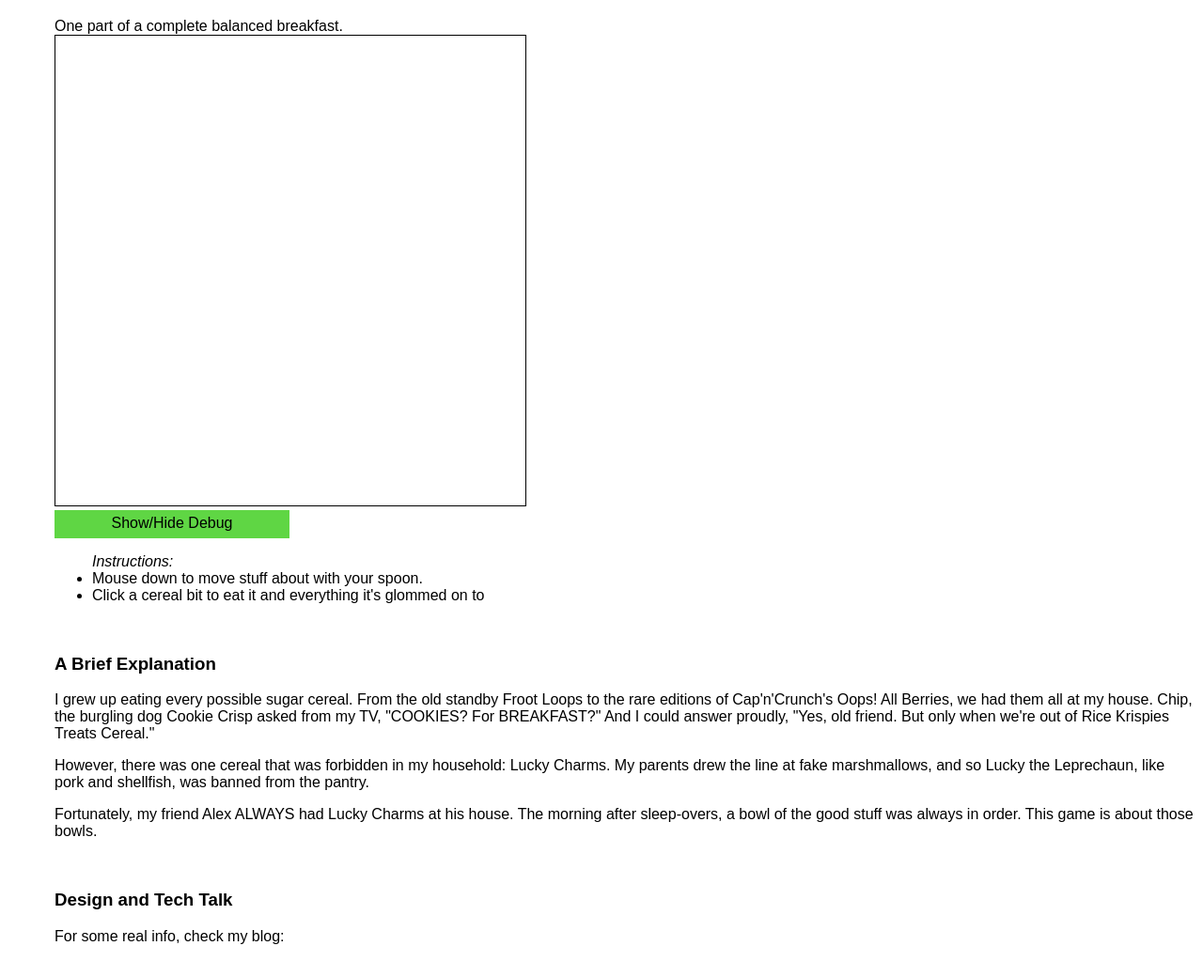
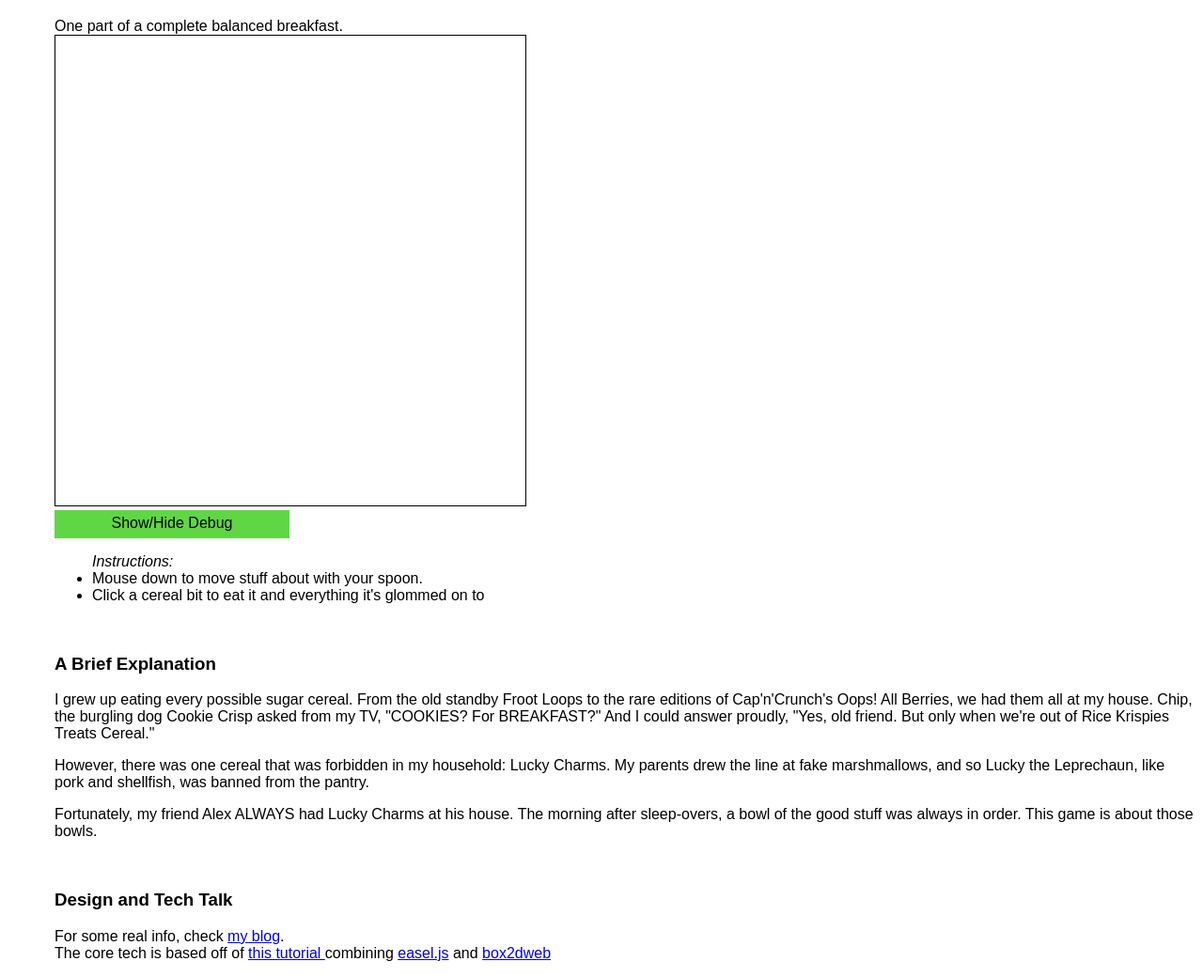
Before and after one commit to SamPotasz-zz/yuckyCharms, a plain HTML site: page index.html in a window 1280 px wide. Shown: the part 61-1101 px from the top of the page at 94% size. Drawn offline with Linux system fonts and the light colour scheme; a script that the page names is missing.

Commit message:
changes to links on index

```diff
--- a/index.html
+++ b/index.html
@@ -44,7 +44,15 @@
     <br/>
     <h3>Design and Tech Talk</h3>
     <p>
-        For some real info, check my blog: <a href=></a>
+        For some real info, check
+        <a href="http://codesmores.wordpress.com/category/yucky-charms/">my blog</a>.
+        <br/>
+        The core tech is based off of
+        <a href=http://www.luxanimals.com/blog/article/combining_easel_box2d target="_blank">
+            this tutorial
+        </a>
+         combining <a href=http://www.createjs.com/#!/EaselJS target="_blank">easel.js</a> and
+         <a href=http://code.google.com/p/box2dweb target="_blank">box2dweb</a>
     </p>
 
     <script type="text/javascript" src="libs/jquery-1.7.1.min.js"></script>
--- a/js/demo.js
+++ b/js/demo.js
@@ -812,7 +812,7 @@ function Segment(p1, p2){
 							    new b2Vec2( Math.random() * 5, Math.random() * 5 ));
 
 
-		    var honeyBMP = new Bitmap("images/squaredOat.png");
+		    var honeyBMP = new Bitmap("images/oatGroupTwo.png");
 		//honeyBMP.x = Math.round(Math.random()*500);
 		//honeyBMP.y = -30;
 		    honeyBMP.regX = 30;   // important to set origin point to center of your bitmap
```
